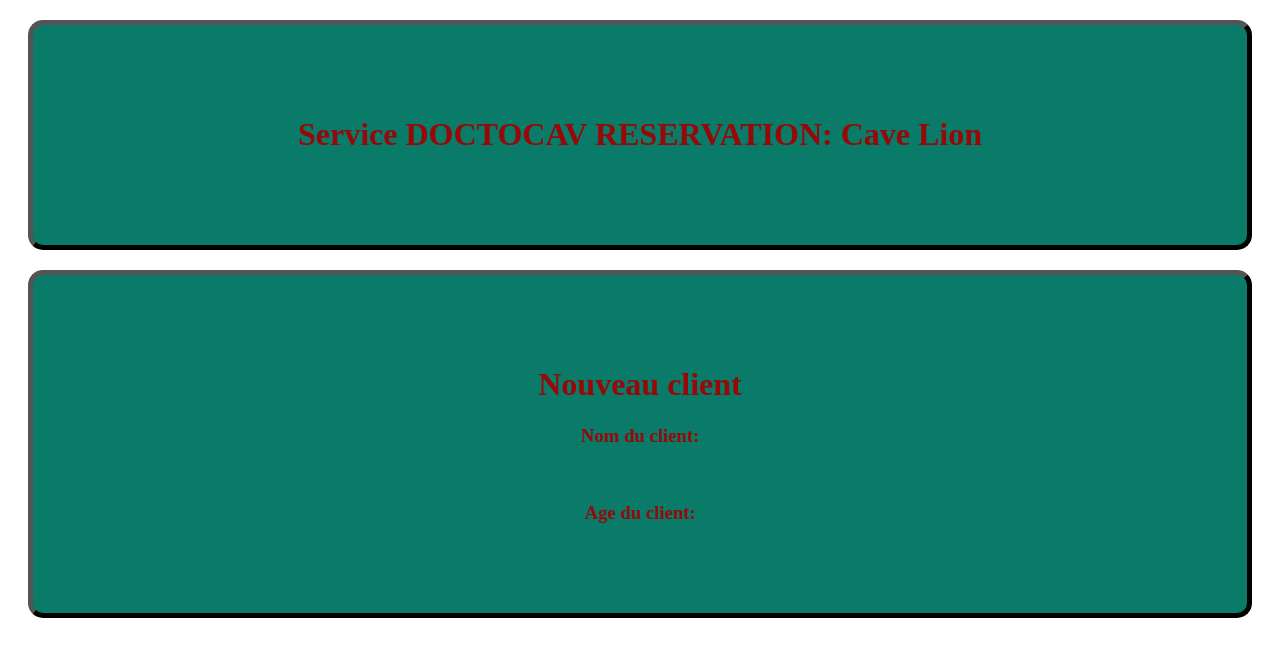
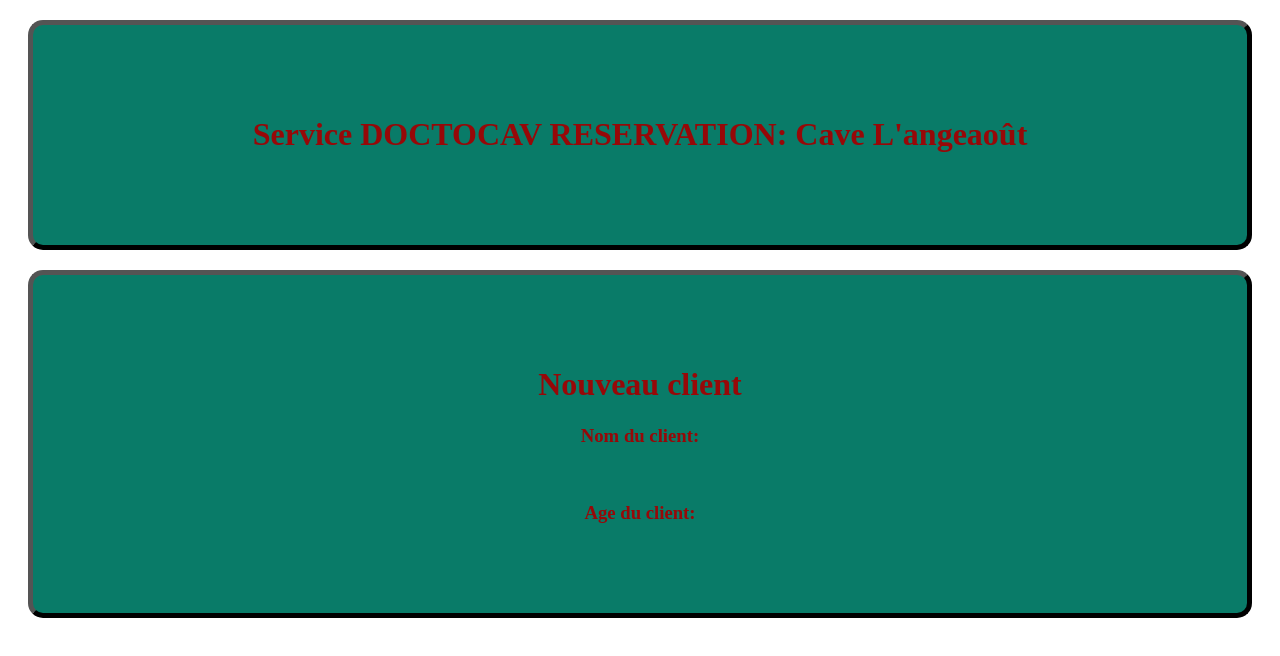
Before and after one commit to servispacement-cpu/Doctocav, a plain HTML site: page caveurs/pagecaveurLion.html in a window 1280 px wide. Drawn offline with Linux system fonts and the light colour scheme.

Commit message:
Update pagecaveurLion.html

```diff
--- a/caveurs/pagecaveurLion.html
+++ b/caveurs/pagecaveurLion.html
@@ -2,12 +2,12 @@
 <html>
     <head>
         <link rel="stylesheet" href="../style.css">
-        <title>Doctocav service Lion</title>
+        <title>Doctocav service L'angeaoût</title>
     </head>
     <body>
 
 <div class="un">
-    <h1>Service DOCTOCAV RESERVATION: Cave Lion</h1>
+    <h1>Service DOCTOCAV RESERVATION: Cave L'angeaoût</h1>
 </div>
 
 <div class="un">
```
